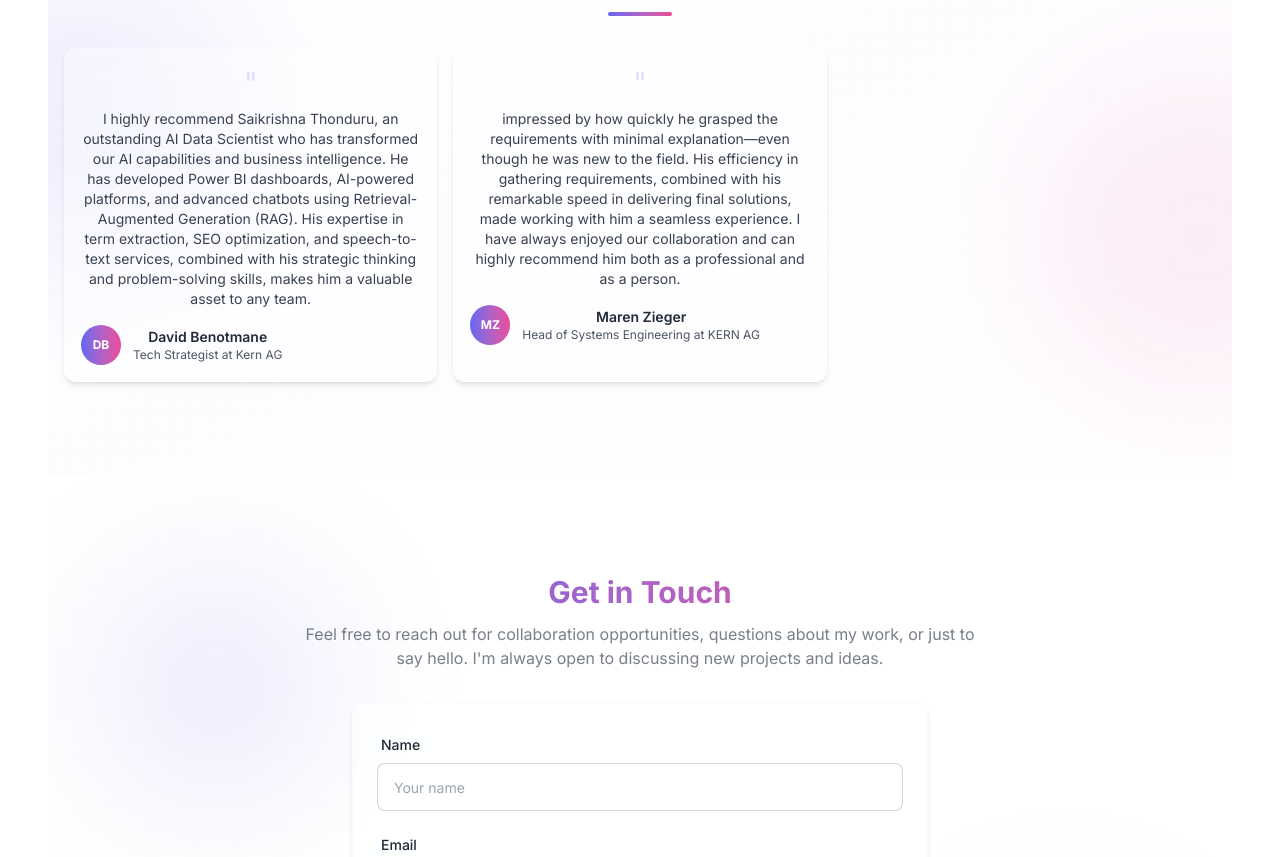
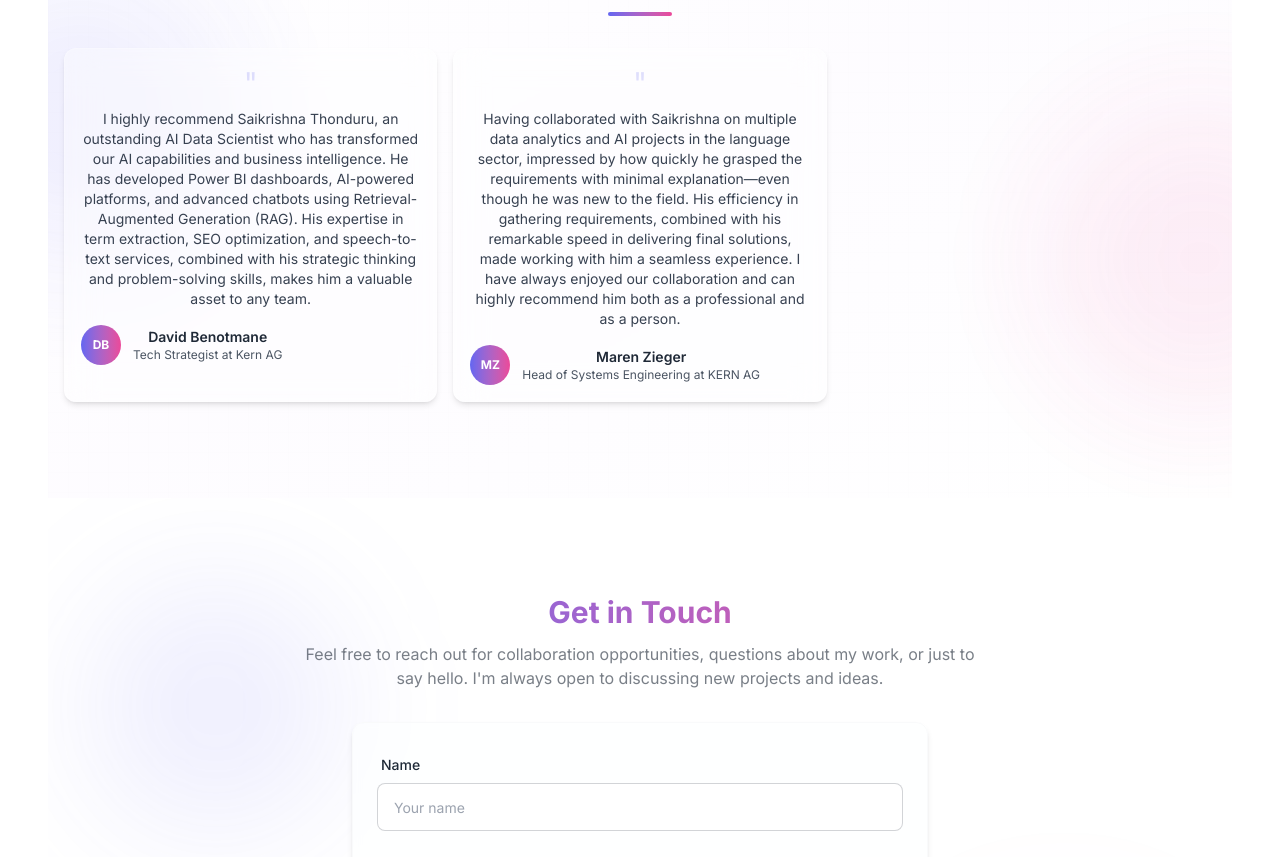
Before and after one commit to saikrishnathonduru/portfolio_2025, a Vue app in the folder portfolioWebsite/: page / in a window 1280 px wide. Shown: the part 2872-3729 px from the top of the page. Built offline with nearby package versions, Linux system fonts and the light colour scheme.

Commit message:
Update on Maren's testimonial

```diff
--- a/portfolioWebsite/src/components/sections/Testimonials.vue
+++ b/portfolioWebsite/src/components/sections/Testimonials.vue
@@ -56,7 +56,7 @@ const testimonials = [
     role: "Tech Strategist at Kern AG"
   },
   {
-    content: "impressed by how quickly he grasped the requirements with minimal explanation—even though he was new to the field. His efficiency in gathering requirements, combined with his remarkable speed in delivering final solutions, made working with him a seamless experience. I have always enjoyed our collaboration and can highly recommend him both as a professional and as a person.",
+    content: "Having collaborated with Saikrishna on multiple data analytics and AI projects in the language sector, impressed by how quickly he grasped the requirements with minimal explanation—even though he was new to the field. His efficiency in gathering requirements, combined with his remarkable speed in delivering final solutions, made working with him a seamless experience. I have always enjoyed our collaboration and can highly recommend him both as a professional and as a person.",
     name: "Maren Zieger",
     role: "Head of Systems Engineering at KERN AG"
   },
```
